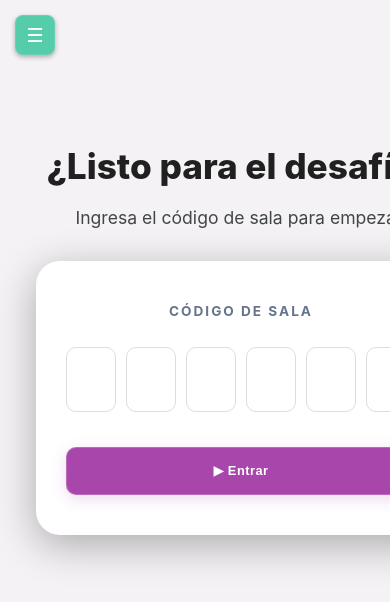
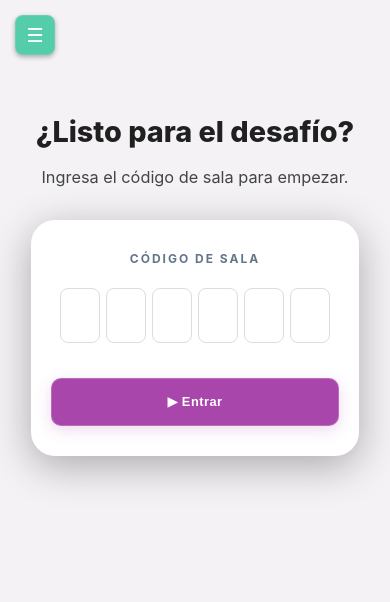
Before and after one commit to frangago71/quizzie-TFG, a React (Vite) app in the folder frontend/: page / in a window 390 px wide. Shown: the top 602 px of the page. Built offline with nearby package versions, Linux system fonts and the light colour scheme.

Commit message:
style: implement responsive design for room join code
Closes #4

```diff
--- a/frontend/src/forms/RoomCode.css
+++ b/frontend/src/forms/RoomCode.css
@@ -80,3 +80,40 @@
 .full-width {
   width: 100%;
 }
+
+
+@media (max-width: 768px) {
+  .join-container {
+    padding: 30px 15px;
+  }
+
+  .join-header-text h2 {
+    font-size: 1.8rem;
+  }
+
+  .join-header-text p {
+    font-size: 1.02rem;
+    padding: 0 10px;
+  }
+
+  .join-card {
+    padding: 30px 20px;
+    max-width: 100%;
+  }
+
+  .code-inputs-group {
+    gap: 6px;
+  }
+
+  .code-box {
+    width: 40px;
+    height: 55px;
+    font-size: 1.5rem;
+    border-radius: 8px;
+  }
+
+  .code-label {
+    margin-bottom: 20px;
+    font-size: 0.75rem;
+  }
+}
```
